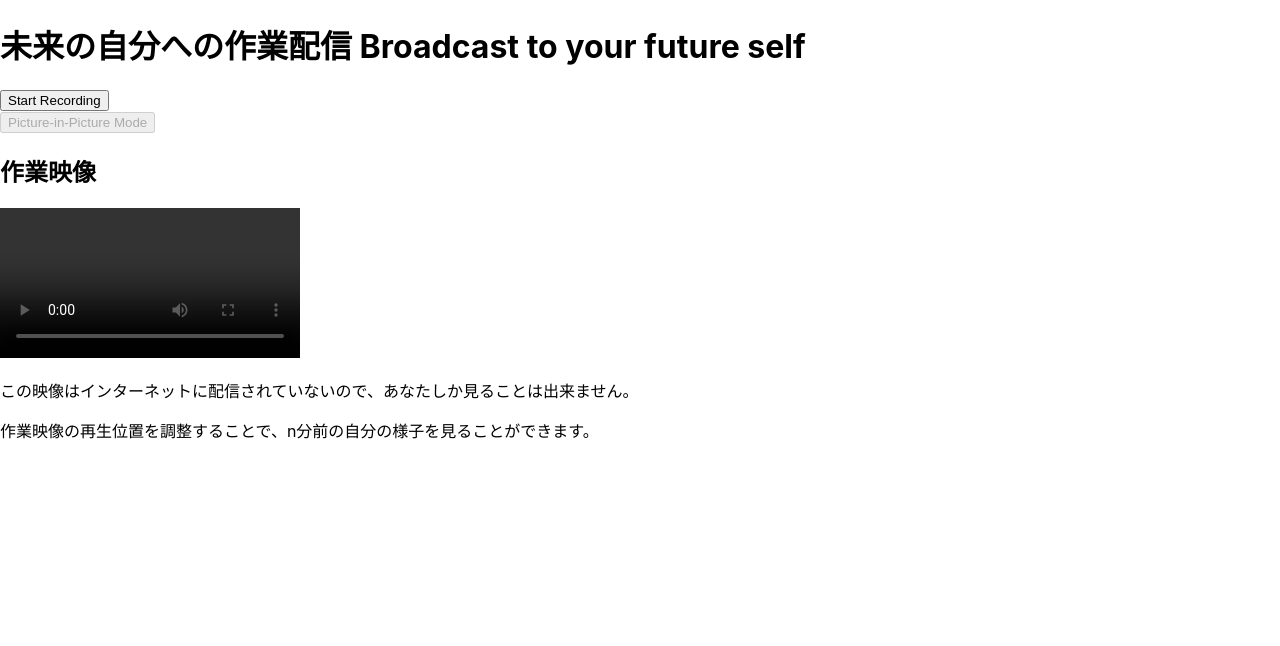
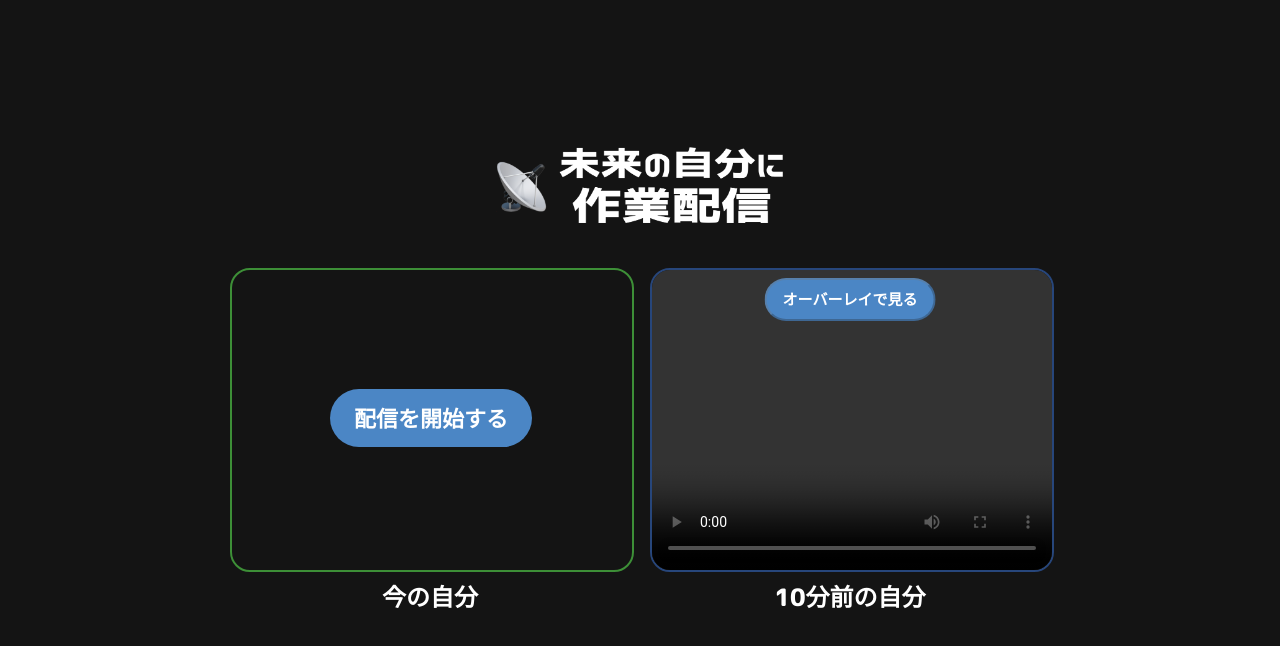
Before and after one commit to blu3mo/time-mirror, a React (Create React App) app: page / in a window 1280 px wide. Shown: the top 646 px of the page. Built offline with nearby package versions, Linux system fonts and the light colour scheme.

Commit message:
Update design WIP

```diff
--- a/src/App.css
+++ b/src/App.css
@@ -1,38 +1,89 @@
+@import url('https://fonts.googleapis.com/css2?family=M+PLUS+Rounded+1c:wght@500;800&display=swap');
+
 .App {
+  font-family: 'M PLUS Rounded 1c', sans-serif;
   text-align: center;
-}
-
-.App-logo {
-  height: 40vmin;
-  pointer-events: none;
-}
-
-@media (prefers-reduced-motion: no-preference) {
-  .App-logo {
-    animation: App-logo-spin infinite 20s linear;
-  }
-}
-
-.App-header {
-  background-color: #282c34;
-  min-height: 100vh;
   display: flex;
   flex-direction: column;
   align-items: center;
   justify-content: center;
-  font-size: calc(10px + 2vmin);
-  color: white;
+  height: 100vh;
+  padding-bottom: 50px;
+  box-sizing: border-box;
+  background-color: #141414;
 }
 
-.App-link {
-  color: #61dafb;
+.title-image {
+  width: 300px;
+  margin-bottom: 30px;
 }
 
-@keyframes App-logo-spin {
-  from {
-    transform: rotate(0deg);
-  }
-  to {
-    transform: rotate(360deg);
-  }
+.video-section {
+  display: flex;
+  justify-content: center;
+  width: 100%;
+  gap: 20px;
 }
+
+.video-container {
+  position: relative;
+  width: 400px;
+}
+
+.video {
+  width: 400px;
+  height: 300px;
+  border-radius: 20px;
+}
+
+.video-container:nth-child(1) .video {
+  border: 2px solid #77BF6E;
+}
+
+.video-container:nth-child(2) .video {
+  border: 2px solid #4265CE;
+}
+
+.video-container:nth-child(1):not(.active) .video {
+  border-color: #3D8F37;
+}
+
+.video-container:nth-child(2):not(.active) .video {
+  border-color: #27467B;
+}
+
+.record-button {
+  position: absolute;
+  top: 35%;
+  left: 25%;
+  background-color: #4B86C5;
+  font-weight: 800;
+  font-size: 22px;
+  padding: 12px 24px;
+  border-radius: 30px;
+  border: none;
+  color: white;
+  font-family: 'M PLUS Rounded 1c', sans-serif;
+}
+
+.pip-button {
+  position: absolute;
+  top: 10px;
+  left: 50%;
+  transform: translateX(-50%);
+  background-color: #4B86C5;
+  color: white;
+  border-radius: 50px;
+  padding: 8px 16px;
+  font-size: 15px;
+  font-family: 'M PLUS Rounded 1c', sans-serif;
+  font-weight: 800;
+}
+
+.video-label {
+  margin-top: 10px;
+  color: white;
+  font-weight: 800;
+  font-size: 1.5rem;
+  font-family: 'M PLUS Rounded 1c', sans-serif;
+}
--- a/src/App.js
+++ b/src/App.js
@@ -1,12 +1,13 @@
 import React, { useRef, useState } from 'react';
 import { useInterval } from 'usehooks-ts';
+import './App.css';
+import logo from './logo.png';
 
 function App() {
-  const [recording, setRecording] = useState(false);
-  const [recordedChunks, setRecordedChunks] = useState([]);
-  const [isPlaying, setPlaying] = useState(false);
+  const [recordState, setRecordState] = useState({ recording: false, playing: false, chunks: [] });
   const recordedVideoRef = useRef();
-  let mediaRecorder = useRef(null);
+  const liveVideoRef = useRef();
+  const mediaRecorder = useRef(null);
 
   const handleStart = async () => {
     const stream = await navigator.mediaDevices.getDisplayMedia({
@@ -16,24 +17,24 @@ function App() {
       audio: false
     });
 
+    liveVideoRef.current.srcObject = stream;
     mediaRecorder.current = new MediaRecorder(stream);
     mediaRecorder.current.ondataavailable = handleDataAvailable;
-    mediaRecorder.current.start(100); // collect 100ms of data at a time
-    setRecording(true);
-    setPlaying(true);
+    mediaRecorder.current.start(100);
+    setRecordState({ ...recordState, recording: true, playing: true });
   };
 
   const handleDataAvailable = (event) => {
     if (event.data && event.data.size > 0) {
-      setRecordedChunks((prev) => [...prev, event.data]);
+      setRecordState((prev) => ({ ...prev, chunks: [...prev.chunks, event.data] }));
     }
   };
 
   const handleStop = () => {
     mediaRecorder.current.stop();
     mediaRecorder.current.stream.getTracks().forEach((track) => track.stop());
-    setRecording(false);
-    setPlaying(false);
+    liveVideoRef.current.srcObject = null;
+    setRecordState({ ...recordState, recording: false, playing: false, chunks: [] });
   };
 
   const handlePiP = async () => {
@@ -43,27 +44,32 @@ function App() {
   };
 
   useInterval(() => {
-    let blob = new Blob(recordedChunks, { type: 'video/webm' });
+    let blob = new Blob(recordState.chunks, { type: 'video/webm' });
     let url = URL.createObjectURL(blob);
     let currentTime = recordedVideoRef.current.currentTime;
     recordedVideoRef.current.src = url;
     recordedVideoRef.current.currentTime = currentTime;
-  }, isPlaying ? 1000 : null); // 10 minutes
+  }, recordState.playing ? 1000 : null);
 
   return (
     <div className="App">
-      <h1>未来の自分への作業配信 Broadcast to your future self</h1>
-      <button onClick={recording ? handleStop : handleStart}>
-        {recording ? 'Stop Recording' : 'Start Recording'}
-      </button>
-      <br />
-      <button onClick={handlePiP} disabled={!recording}>
-        {'Picture-in-Picture Mode'}
-      </button>
-      <h2>作業映像</h2>
-      <video ref={recordedVideoRef} style={{"maxWidth": "50%"}} autoPlay controls></video>
-      <p>この映像はインターネットに配信されていないので、あなたしか見ることは出来ません。</p>
-      <p>作業映像の再生位置を調整することで、n分前の自分の様子を見ることができます。</p>
+      <img className="title-image" src={logo} alt="title" />
+      <div className="video-section">
+        <div className="video-container">
+          <video ref={liveVideoRef} className="video" autoPlay></video>
+          <button onClick={recordState.recording ? handleStop : handleStart} className="record-button">
+            {recordState.recording ? '配信を停止する' : '配信を開始する'}
+          </button>
+          <label className="video-label">今の自分</label>
+        </div>
+        <div className="video-container">
+          <video ref={recordedVideoRef} className="video" autoPlay controls></video>
+          <button onClick={handlePiP} disabled={!recordState.recording} className="pip-button">
+            {'オーバーレイで見る'}
+          </button>
+          <label className="video-label">10分前の自分</label>
+        </div>
+      </div>
     </div>
   );
 }
```
Also changed, not shown: src/logo.png (added).
